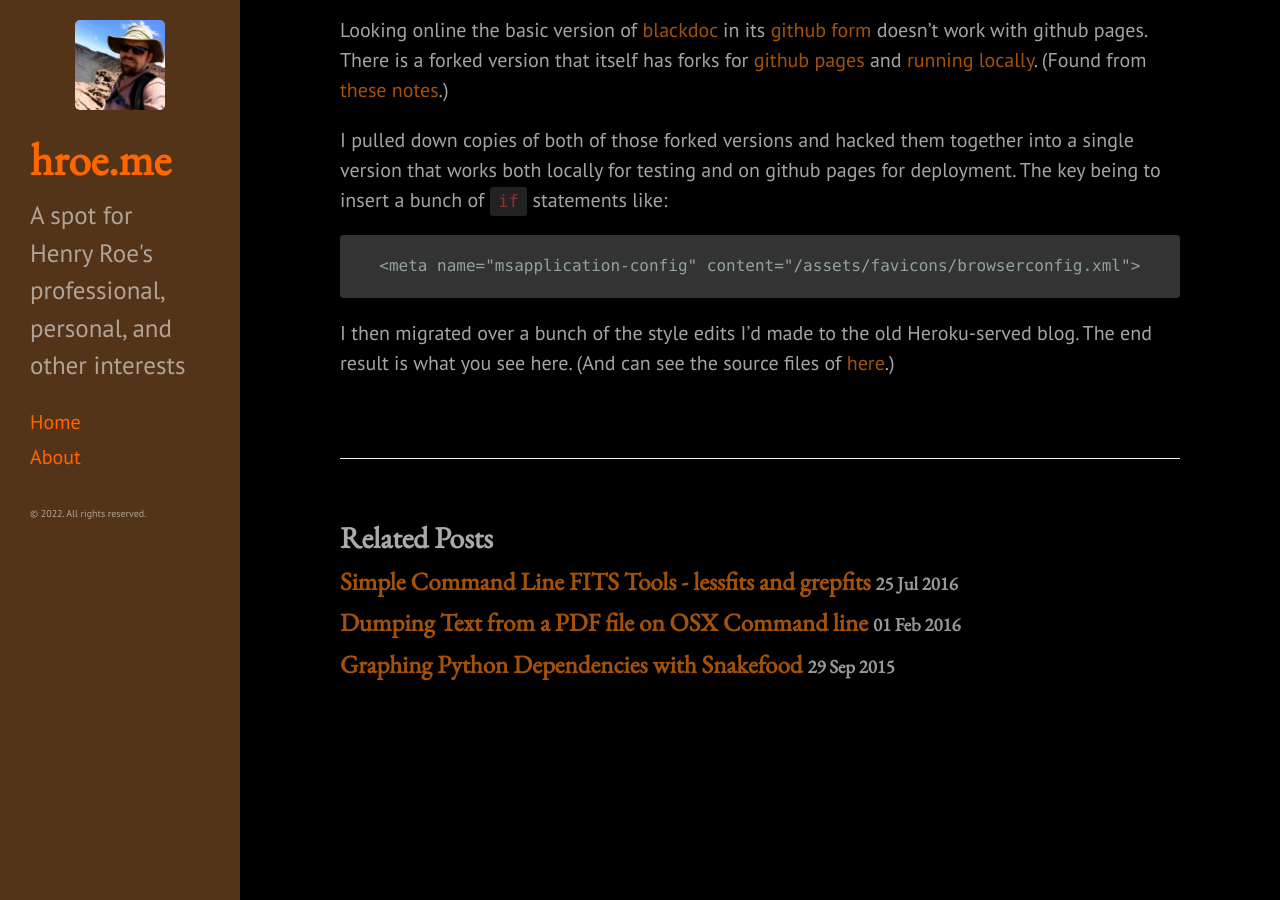
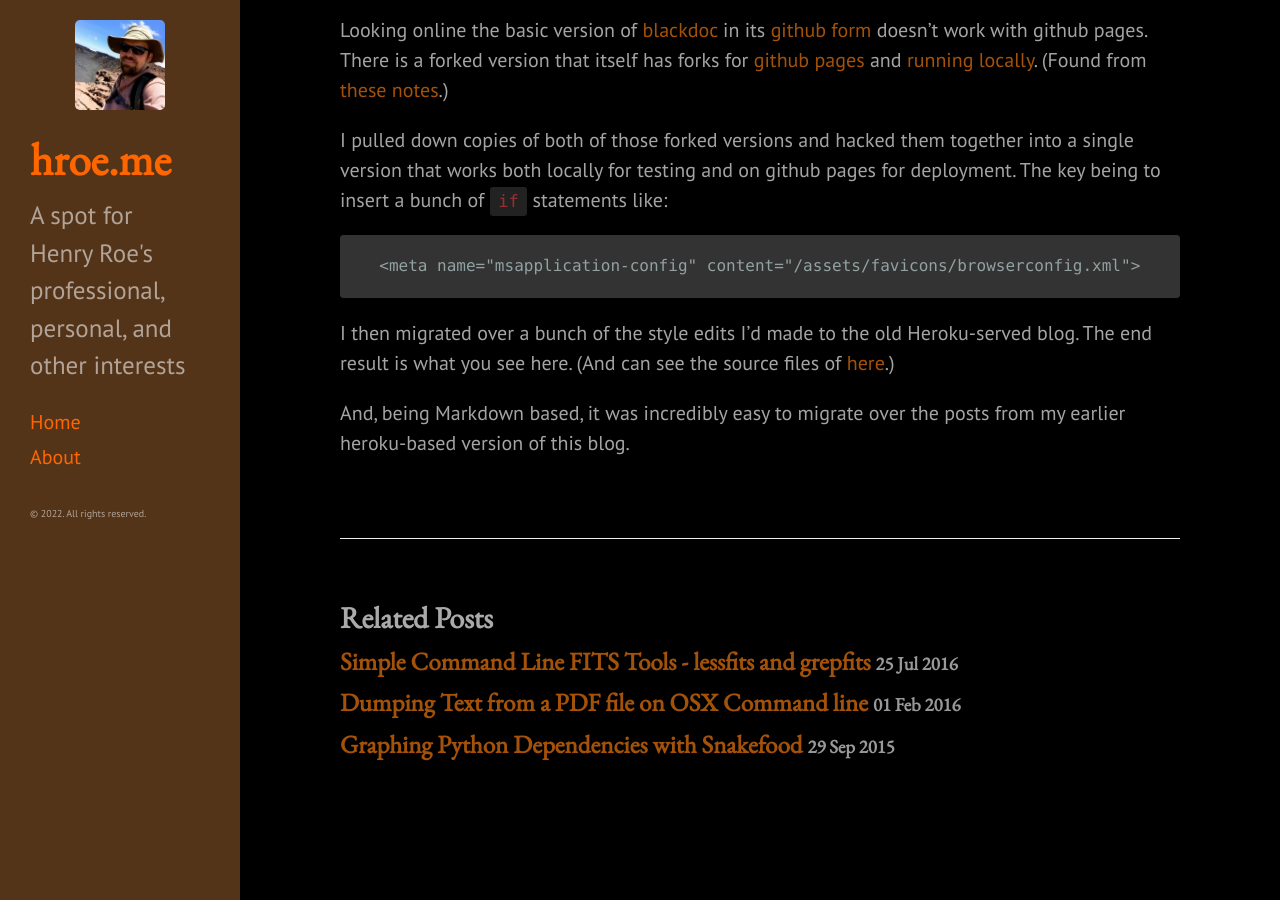
Before and after one commit to henryroe/henryroe.github.io, a Jekyll site: the page built from _posts/2021-12-31-hey-siri-restore-my-blog.md, in a window 1280 px wide and 900 px high, scrolled down 2325 px. Built offline with Jekyll 4.4.1, drawn with Linux system fonts in a browser that asks for light colours.

Commit message:
added migration note

```diff
--- a/_posts/2021-12-31-hey-siri-restore-my-blog.md
+++ b/_posts/2021-12-31-hey-siri-restore-my-blog.md
@@ -77,3 +77,5 @@ I pulled down copies of both of those forked versions and hacked them together i
 	{% endif %}
 
 I then migrated over a bunch of the style edits I'd made to the old Heroku-served blog. The end result is what you see here. (And can see the source files of [here](https://github.com/henryroe/henryroe.github.io).)
+
+And, being Markdown based, it was incredibly easy to migrate over the posts from my earlier heroku-based version of this blog.
```
